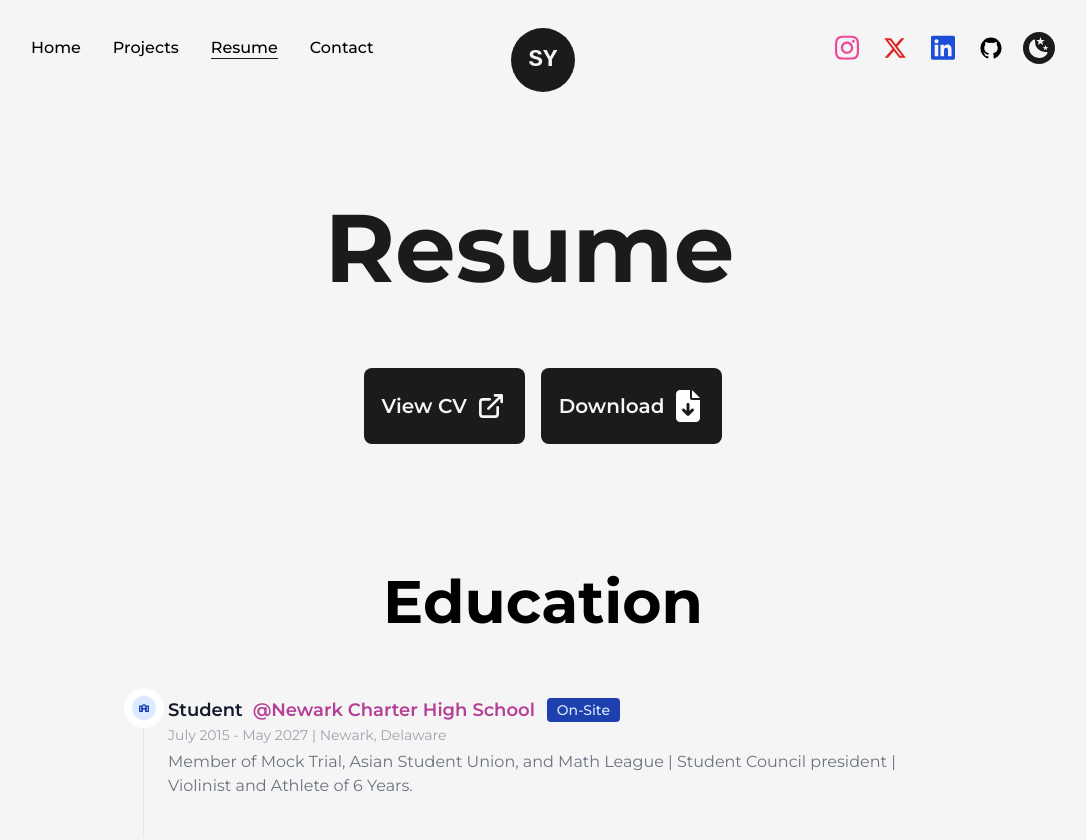
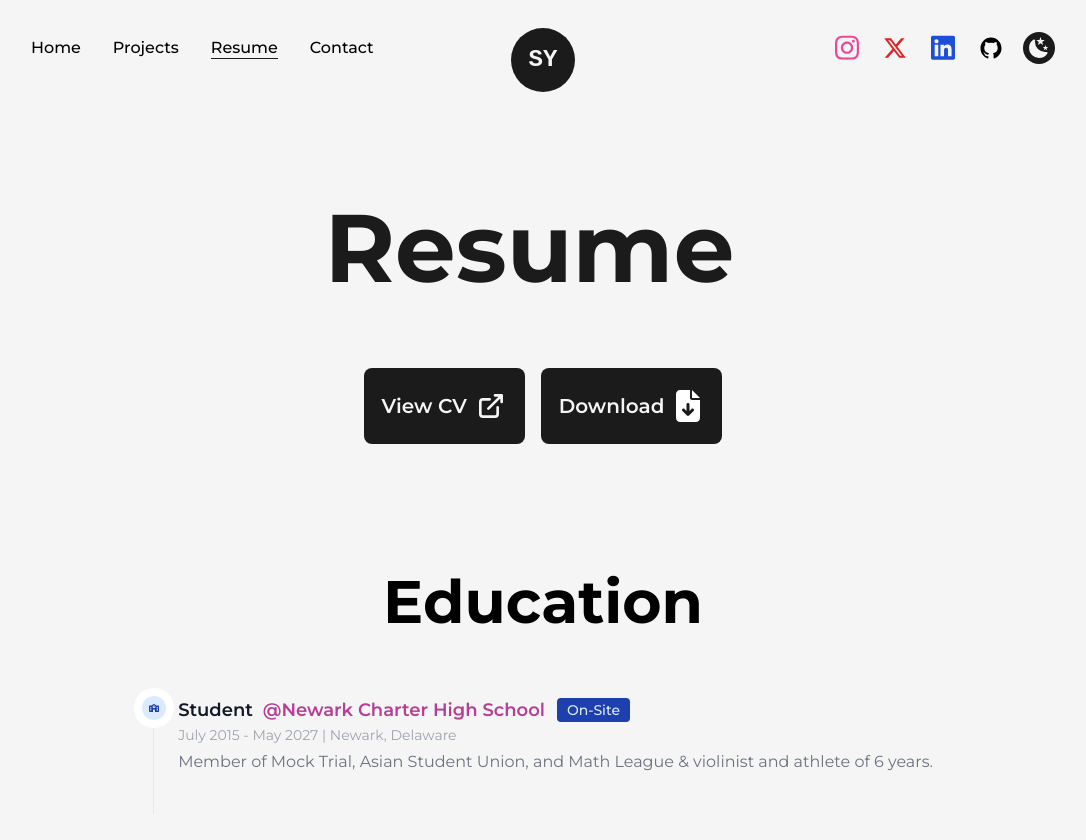
Before and after one commit to shriyanyamali/portfolio-v2, a Next.js app: page /resume in a window 1280 px wide. Shown: the top 840 px of the page, without its empty margins (97-1183 px from the left). Built offline with nearby package versions, Linux system fonts and the light colour scheme.

Commit message:
updated description

```diff
--- a/src/components/EducationTimeline.js
+++ b/src/components/EducationTimeline.js
@@ -31,7 +31,7 @@ const EducationTimeline = () => {
                 July 2015 - May 2027 | Newark, Delaware
                 </time>
                 <p className="mb-4 text-base font-normal text-gray-500 dark:text-gray-300">
-                Member of Mock Trial, Asian Student Union, and Math League | Student Council president | Violinist and Athlete of 6 Years.</p>
+                Member of Mock Trial, Asian Student Union, and Math League & violinist and athlete of 6 years.</p>
                 </li>
             </motion.div>
       </ol>
```
